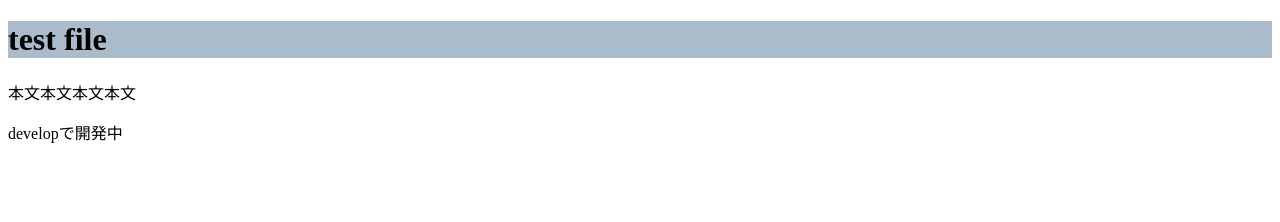
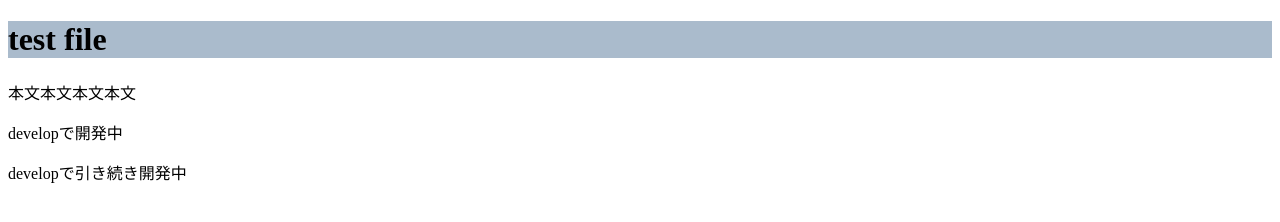
Before and after one commit to chuff-chuff/git-training, a plain HTML site: page index.html in a window 1280 px wide. Drawn offline with Linux system fonts and the light colour scheme.

Commit message:
some change

```diff
--- a/index.html
+++ b/index.html
@@ -17,6 +17,7 @@
   <main>
     <p>本文本文本文本文</p>
     <p>developで開発中</p>
+    <p>developで引き続き開発中</p>
   </main>
 
 </body>
```
